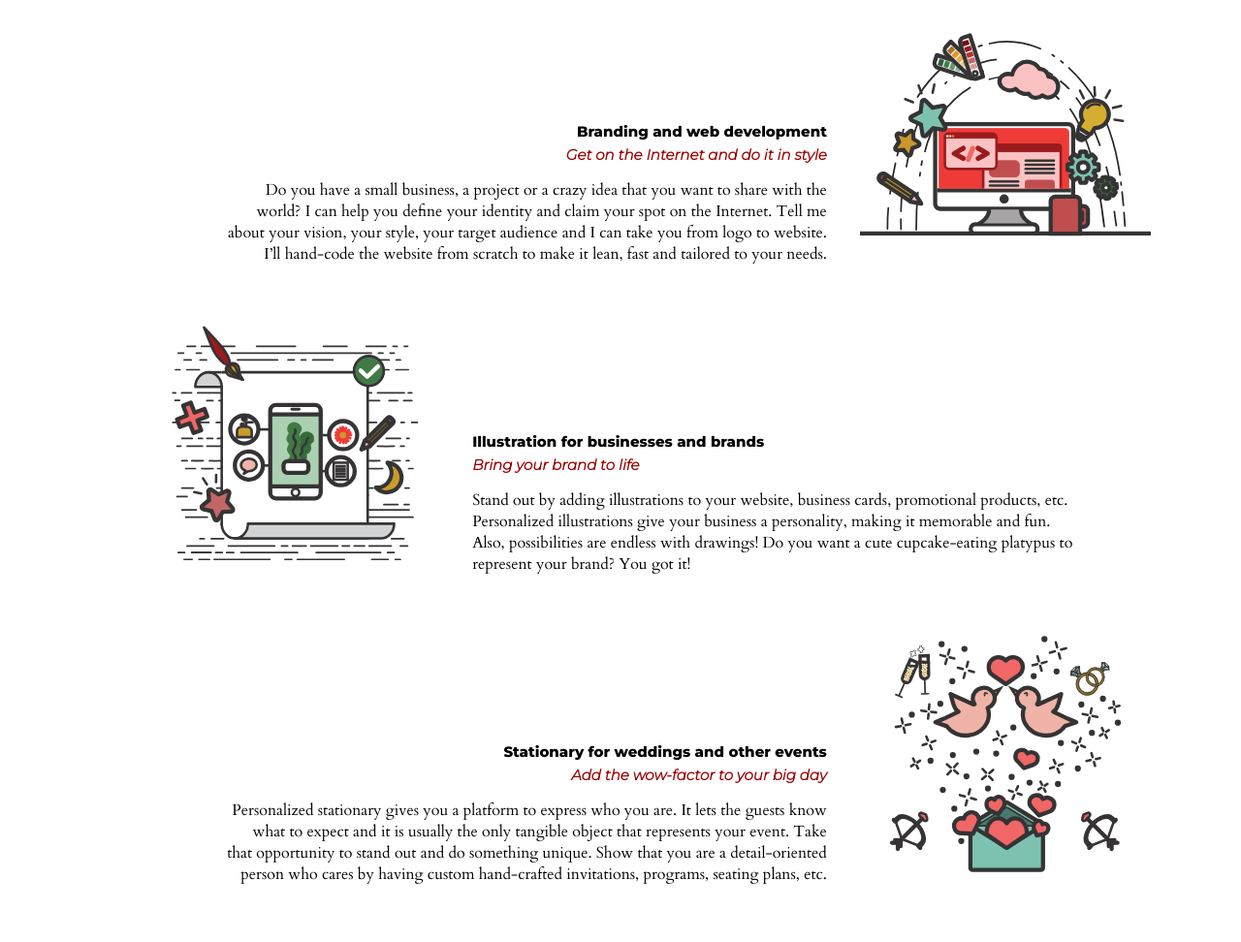
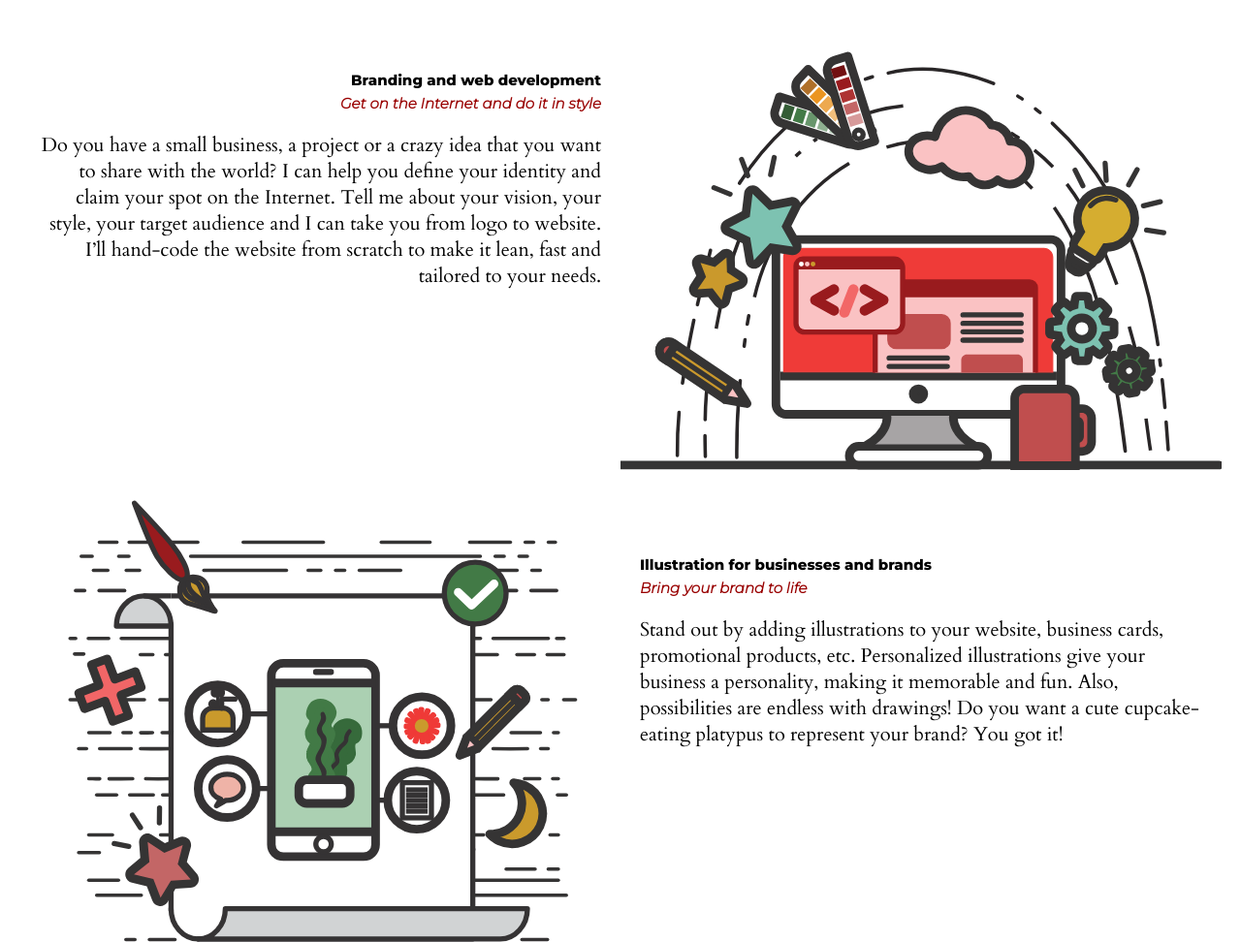
Before and after one commit to vegmer/mercedes-portfolio, a plain HTML site: page index.html in a window 1280 px wide. Shown: the part 641-1613 px from the top of the page at 97% size. Drawn offline with Linux system fonts and the light colour scheme.

Commit message:
Fixed aligning the half widths in the middle

```diff
--- a/css/main.css
+++ b/css/main.css
@@ -1,3 +1,8 @@
+body{
+	font-family: 'Cardo', serif;
+	font-size: 20px;
+}
+
 
 /***** GRID (calculated on the base of 12 parts) *****/
 .full-width, .services-box {
@@ -97,39 +102,36 @@ main{
 
 
 .services-box{
-	height: 300px;
-	margin: 10px 30px 10px 30px;
+	height: 500px;
 	text-align: center;
-	display: inline;
 }
 
-#WebDevLogo, #WeddingLogo, #IllustLogo {
-	width: 300px;
-	margin: 0px 20px 0px 20px;
-	display: inline-block;
-	float:none;
+figure {
+	margin: 0px 0px 0px 0px;
 }
 
 
 #WebDevText, #WeddingText {
 	text-align: right;
-	padding: 0 10px 0 100px;
-	display: inline-block;
-	float:none;
+	margin: 70px 0px 0 0px;
+	float:left;
 }
 
 #IllustrationText {
-	padding: 0 100px 0 10px;
-	display: inline-block;
+	margin: 70px 0px 0 0px;
 	text-align: left;
-	float:none;
+	float:left;
+}
+
+.serviceDescription {
+	padding: 0 20px 0 20px;
 }
 
 h2{
 	font-family: 'Montserrat', sans-serif;
 	font-weight: bolder;
 	font-size: 15px;
-	padding: 0 0 0 0;
+	padding: 0 20px 0 20px;
 	margin: 0 0 0 0;
 }
 
@@ -140,6 +142,6 @@ h3{
 	font-style: italic;
 	font-size: 15px;
 	color: #990000;
-	padding: 0 0 0 0;
+	padding: 0 20px 0 20px;
 	margin: 5px 0 0 0;
 }
--- a/index.html
+++ b/index.html
@@ -73,9 +73,9 @@
     			</div>
 
     			<!-- Web dev logo -->
-    			<div class="half-width"  id="WebDevLogo">
+    			<figure class="half-width"  id="WebDevLogo">
     				<img src='img/web-dev.svg' alt="Web development Logo">
-    			</div>
+    			</figure>
 
     		</div>
 
@@ -83,9 +83,9 @@
     		<div class="services-box">
 
     			<!-- Illustration logo -->
-    			<div class="half-width" id="IllustLogo">
+    			<figure class="half-width" id="IllustLogo">
     				<img src='img/illustration.svg' alt="Illustration Logo" >
-    			</div>
+    			</figure>
 
     			<!-- Illustration text -->
     			<div class="half-width"  id="IllustrationText">
@@ -108,9 +108,9 @@
     			</div>
 
     			<!-- Wedding logo -->
-    			<div class="half-width" id="WeddingLogo">
+    			<figure class="half-width" id="WeddingLogo">
     				<img src='img/wedding.svg' alt="Wedding Invitation Logo" >
-    			</div>
+    			</figure>
 
     		</div>
 
```
